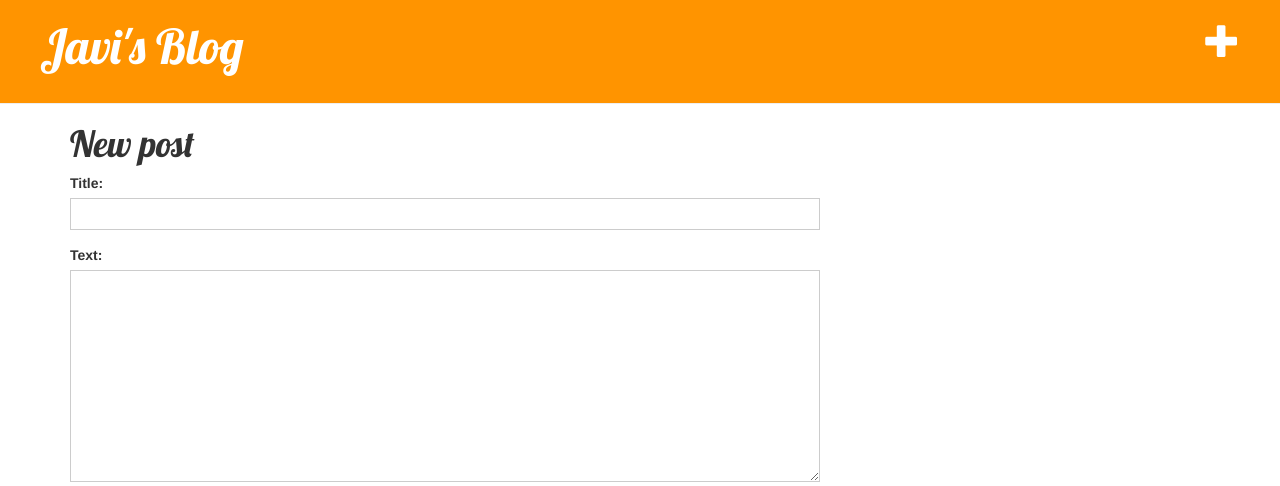
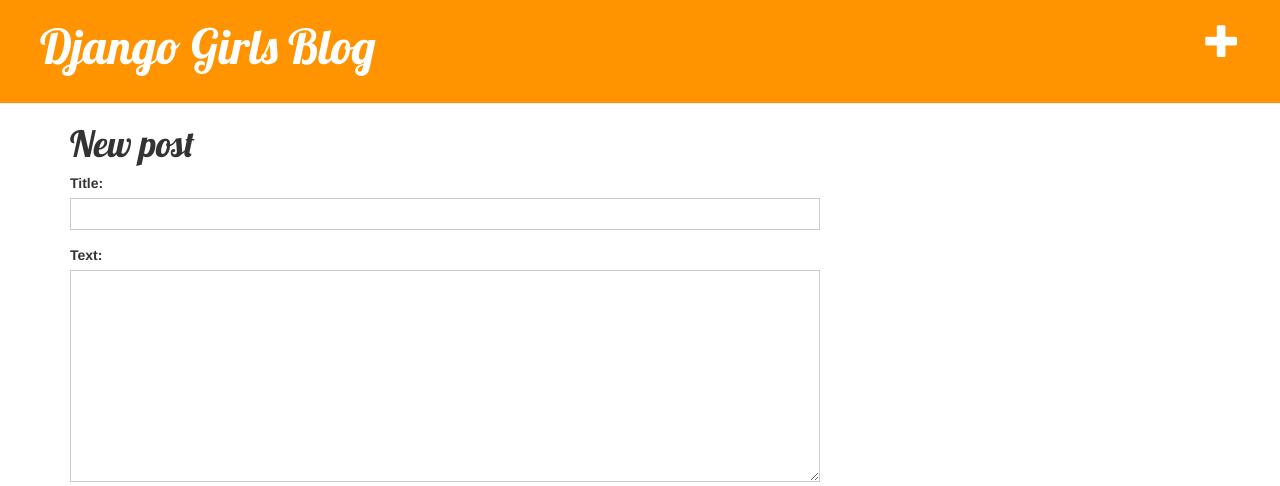
Before and after one commit to jgasteiz/djangogirls-london, a Django app: page /post/new/ in a window 1280 px wide. Shown: the top 486 px of the page. Run offline with Django 3.2, Linux system fonts and the light colour scheme; some libraries are stand-ins or nearby versions.

Commit message:
Change blog title

```diff
--- a/blog/templates/blog/base.html
+++ b/blog/templates/blog/base.html
@@ -6,7 +6,7 @@
     <meta http-equiv="X-UA-Compatible" content="IE=edge">
     <meta name="viewport" content="width=device-width, initial-scale=1">
 
-    <title>Javi's blog</title>
+    <title>Django Girls blog</title>
 
     <link rel="stylesheet" href="//maxcdn.bootstrapcdn.com/bootstrap/3.2.0/css/bootstrap.min.css">
     <link rel="stylesheet" href="//maxcdn.bootstrapcdn.com/bootstrap/3.2.0/css/bootstrap-theme.min.css">
@@ -17,7 +17,7 @@
     <header>
         <div class="page-header">
             <a href="{% url 'blog.views.post_new' %}" class="top-menu"><span class="glyphicon glyphicon-plus"></span></a>
-            <h1><a href="/">Javi's Blog</a></h1>
+            <h1><a href="/">Django Girls Blog</a></h1>
         </div>
     </header>
 
```
